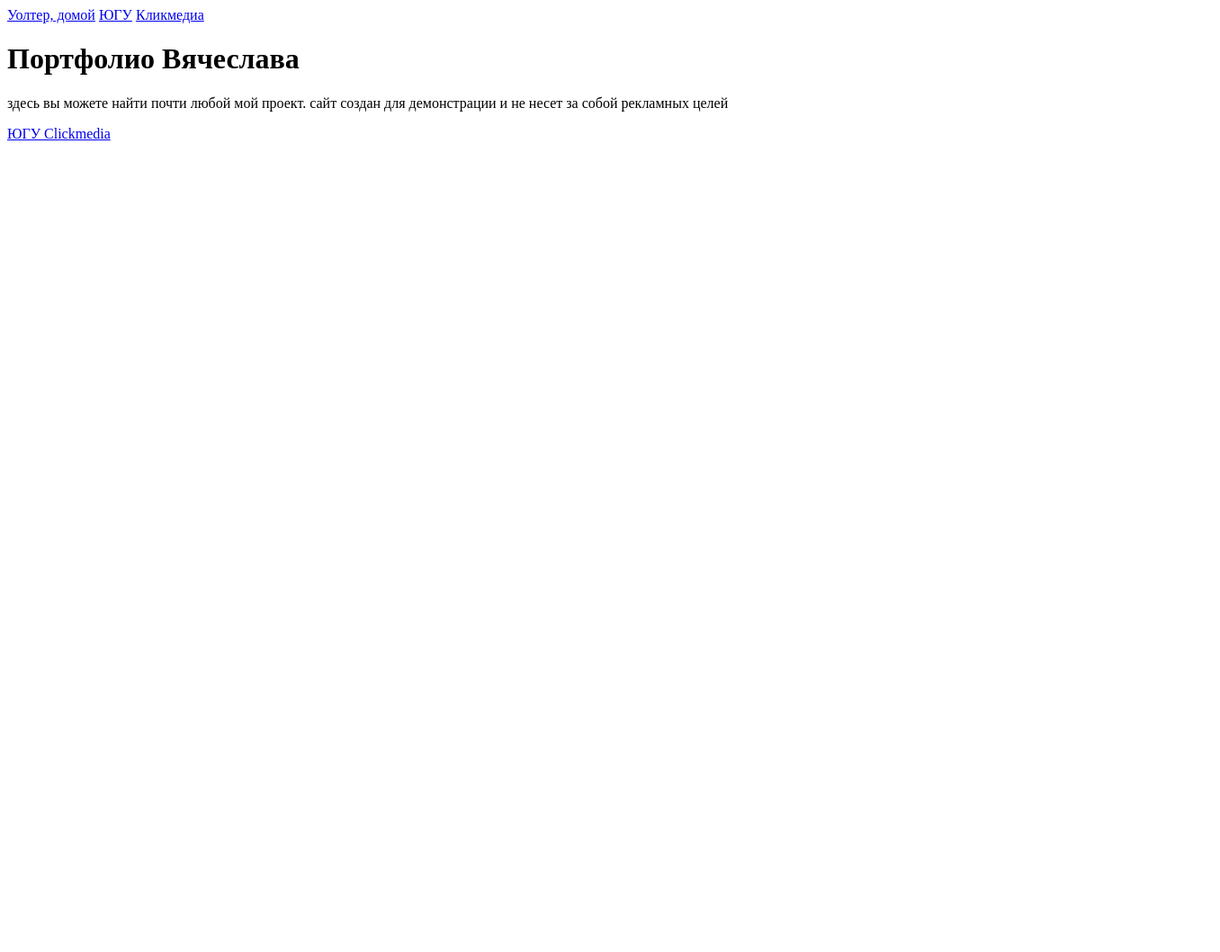
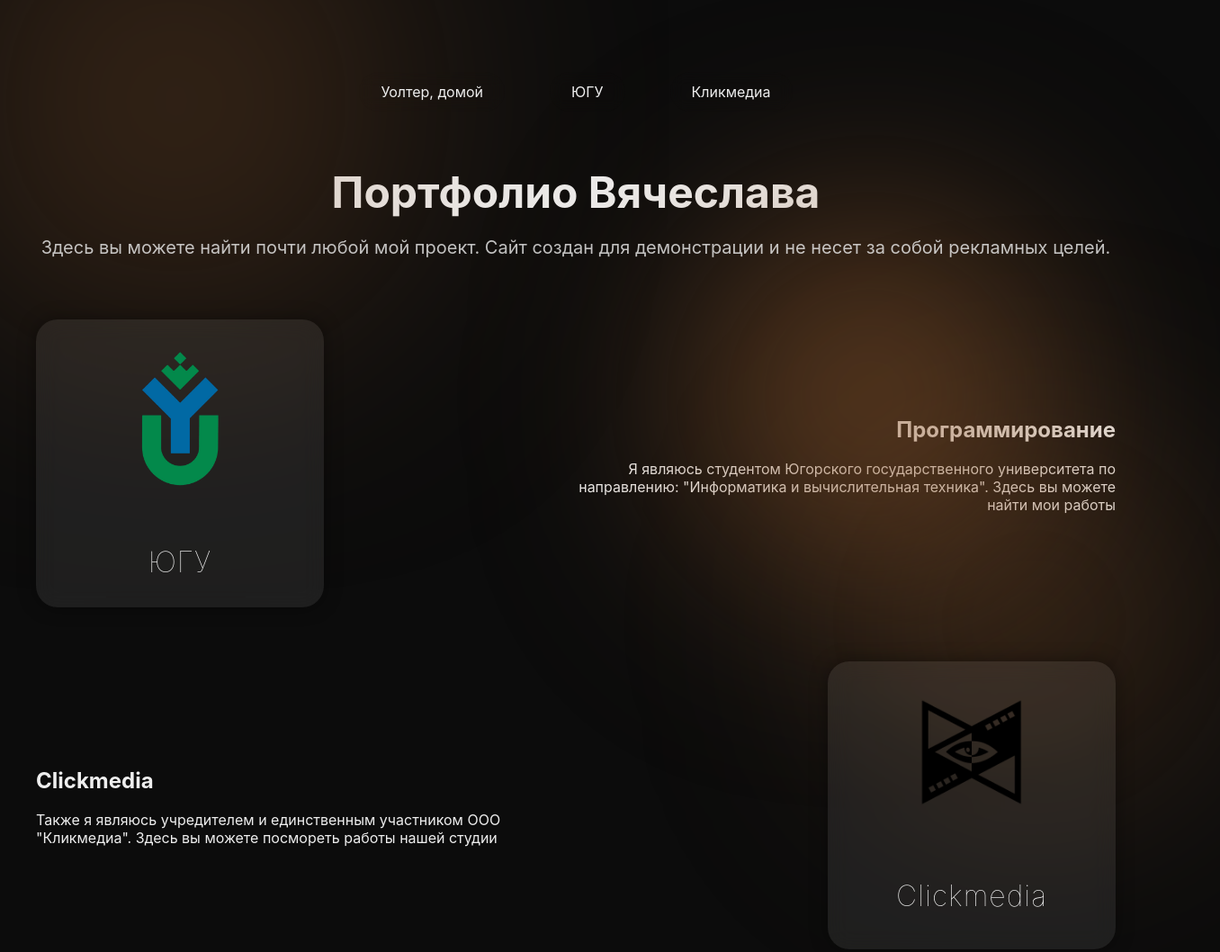
Before and after one commit to obychnyy/frontend, a plain HTML site: page web/portfolio/front/homepage/homepage.html in a window 1280 px wide. Shown: the whole page at 90% size, 1356 px wide, since content can reach past the window. Before the commit the page ends 800 px from the top, so only its background shows below. Drawn offline with Linux system fonts and the light colour scheme.

Commit message:
remaked homepage

```diff
--- a/web/portfolio/front/homepage/homepage.html
+++ b/web/portfolio/front/homepage/homepage.html
@@ -3,25 +3,60 @@
     <meta charset="UTF-8">
     <meta name="viewport" content="width=device-width, initial-scale=1.0">
     <title>Портфолио</title>
+    <link rel="stylesheet" href="style.css">
 </head>
 
+<body>
+    <div class="blob"></div>
+    <div class="blob"></div>
+    <div class="blob"></div>
+
     <header class="header">
+        <nav class="nav">
             <a class="menu" href="../homepage/homepage.html">Уолтер, домой</a>
             <a class="menu" href="../ugrasu/main.html">ЮГУ</a>
             <a class="menu" href="../clickmedia/main.html">Кликмедиа</a>
+        </nav>
     </header>
 
-<body>
-    <h1 class="main-text">Портфолио Вячеслава</h1>
-    <p class="main-paragrah">здесь вы можете найти почти любой мой проект. сайт создан для демонстрации и не несет за собой рекламных целей</p>
-    <div class="big-buttons">
-        <a href="../ugrasu/main.html" class="big-btn" style="background-image: url('../../gallery/ugrasu.jpg');">
+    <h1 class="title">Портфолио Вячеслава</h1>
+    <p class="subtitle">
+        Здесь вы можете найти почти любой мой проект.
+        Сайт создан для демонстрации и не несет за собой рекламных целей.
+    </p>
+
+    <section class="main-blocks">
+        <div class="hero-block">
+            <a href="../ugrasu/main.html" class="glass-block">
+                <img src="../../gallery/ugrasu.png" alt="ЮГУ">
                 <span>ЮГУ</span>
             </a>
 
-        <a href="../clickmedia/main.html" class="big-btn" style="background-image: url('../../gallery/clickmedia.jpg');">
+            <div class="hero-text1">
+                <h2>Программирование</h2>
+                <p>
+                    Я являюсь студентом Югорского государственного
+                    университета по направлению:
+                    "Информатика и вычислительная техника".
+                    Здесь вы можете найти мои работы
+                </p>
+            </div>
+        </div>
+
+        <div class="hero-block reverse">
+            <div class="hero-text2">
+                <h2>Clickmedia</h2>
+                <p>
+                    Также я являюсь учредителем и
+                    единственным участником ООО "Кликмедиа".
+                    Здесь вы можете посмореть работы нашей студии
+                </p>
+            </div>
+
+            <a href="../clickmedia/main.html" class="glass-block">
+                <img src="../../gallery/clickmedia.png" alt="Clickmedia">
                 <span>Clickmedia</span>
             </a>
         </div>
-
+    </section>
 </body>
--- a/web/portfolio/front/homepage/style.css
+++ b/web/portfolio/front/homepage/style.css
@@ -0,0 +1,190 @@
+:root {
+    --accent: rgb(156, 95, 48);
+    --accent-light: rgba(156, 95, 48, 0.4);
+    --accenr-dark: rgb(110, 70, 34);
+    --text-color: #eee;
+    --bg-dark: #0c0c0c;
+    --radius: 24px;
+    --transition: 0.3s ease;
+}
+
+body {
+    margin: 0;
+    padding: 0;
+    font-family: "Inter", sans-serif;
+    background: var(--bg-dark);
+    color: var(--text-color);
+    overflow-x: hidden;
+}
+
+.background {
+    position: fixed;
+    inset: 0;
+    z-index: -1;
+    overflow: hidden;
+}
+
+.blob {
+    position: absolute;
+    width: 400px;
+    height: 400px;
+    background: var(--accent-light);
+    border-radius: 50%;
+    filter: blur(120px);
+    animation: float 12s infinite ease-in-out;
+}
+
+.blob:nth-child(1) {
+    top: -50px;
+    left: -80px;
+}
+
+.blob:nth-child(2) {
+    bottom: -100px;
+    right: -50px;
+    animation-delay: 3s;
+    background: rgba(156, 95, 48, 0.25);
+}
+
+.blob:nth-child(3) {
+    top: 30%;
+    left: 60%;
+    animation-delay: 6s;
+    background: rgba(156, 95, 48, 0.55);
+}
+
+@keyframes float {
+    0% { transform: translate(0, 0) scale(1);}
+    50% { transform: translate(80px, -40px) scale(1.15);}
+    100% { transform: translate(0, 0) scale(1);}
+}
+
+.header {
+    position: sticky;
+    top: 0;
+    width: 100%;
+    z-index: 1000;
+
+    max-width: 1000px;
+    margin: 80px auto 60px;
+    text-align: center;
+    padding: 0 60px;
+}
+
+.nav {
+    display: flex;
+    justify-content: center;
+    gap: 50px;
+    margin-bottom: 40px;
+}
+
+.nav a {
+    color: var(--text-color);
+    text-decoration: none;
+    padding: 12px 24px;
+    border-radius: var(--radius);
+    backdrop-filter: blur(8px);
+    transition: var(--transition);
+}
+
+.nav a:hover {
+    background: var(--accent);
+}
+
+.title {
+    font-size: 48px;
+    font-weight: 700;
+    margin-bottom: 10px;
+    text-align: center;
+}
+
+.subtitle {
+    font-size: 20px;
+    opacity: 0.8;
+    text-align: center;
+}
+
+.main-blocks {
+    display: flex;
+    flex-direction: column;
+    gap: 60px;
+    margin: 68px 40px;
+    max-width: 1200px;
+    flex-wrap: wrap;
+}
+
+.glass-block {
+    width: 320px;
+    height: 320px;
+
+    border-radius: var(--radius);
+    background: rgba(255, 255, 255, 0.08);
+    backdrop-filter: blur(12px);
+    color: var(--text-color);
+    text-decoration: none;
+
+    flex-direction: column;
+    display: flex;
+    justify-content: space-around;
+    align-items: center;
+
+    font-size: 32px;
+    font-weight: lighter;
+    letter-spacing: 1px;
+
+    box-shadow: 0 0 20px rgba(0, 0, 0, 0.4);
+
+    transition: var(--transition);
+}
+
+.glass-block:hover {
+    transform: scale(1.08) translateY(-6px);
+    background: var(--accent);
+}
+
+.hero-block {
+    display: flex;
+    align-items: center;
+    justify-content: space-between;
+    gap: 40px;
+}
+
+.hero-text1 {
+    max-width: 600px;
+    text-align: right;
+}
+
+.hero-text h2 {
+    font-size: 42px;
+    margin-bottom: 10px;
+}
+
+.hero-text p {
+    color: #555;
+    font-size: 18px;
+}
+
+.hero-text2 {
+    max-width: 600px;
+    text-align: left;
+}
+
+.hero-text h2 {
+    font-size: 42px;
+    margin-bottom: 10px;
+}
+
+.hero-text p {
+    color: #555;
+    font-size: 18px;
+}
+
+.glass-block img {
+    width: 120px;
+    height: auto;
+}
+
+.hero-button:hover {
+    transform: scale(1.05);
+    background: #222;
+}
```
Also changed, not shown: web/portfolio/gallery/clickmedia.jpg (added), web/portfolio/gallery/clickmedia.png (added), web/portfolio/gallery/ugrasu.jpg (added), web/portfolio/gallery/ugrasu.png (added). Lines whose indentation alone changed are shown as unchanged.
